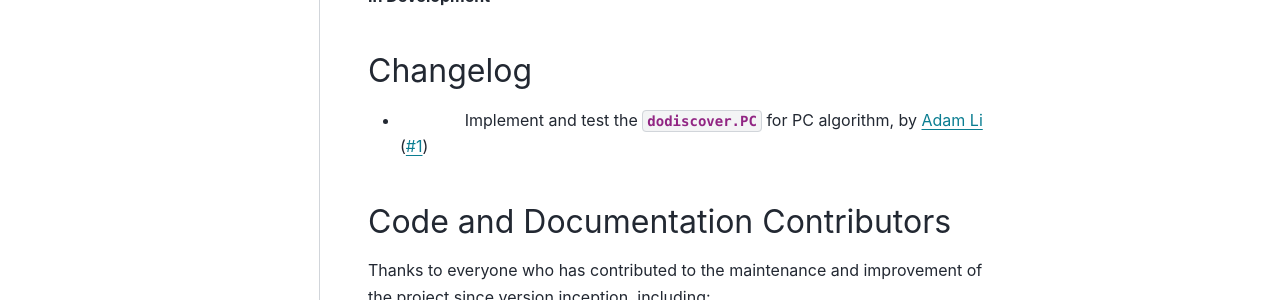
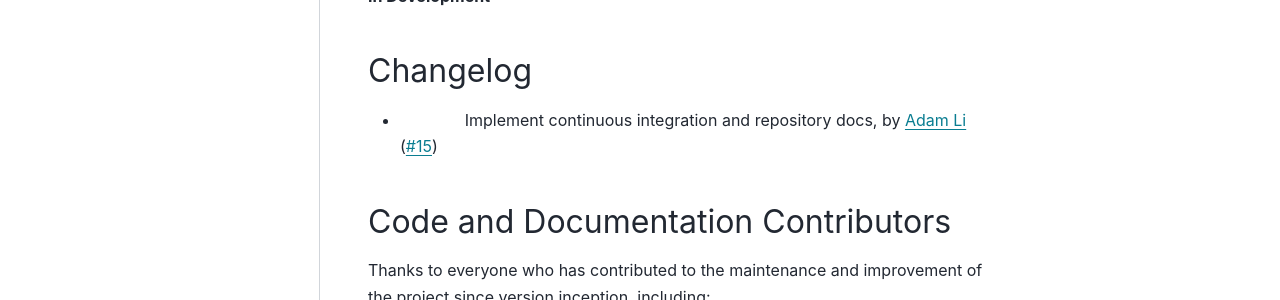
Before and after one commit to py-why/dodiscover, a Sphinx documentation site: the page built from docs/whats_new/v0.1.rst, in a window 1280 px wide. Shown: the part 334-634 px from the top of the page. Built offline with Sphinx 7.4.7 and the PyData theme 0.15.4, drawn with Linux system fonts in a browser that asks for light colours; the version number is read from the project's files by our own code.

Commit message:
Try again?

```diff
--- a/docs/whats_new/v0.1.rst
+++ b/docs/whats_new/v0.1.rst
@@ -26,7 +26,7 @@ Version 0.1
 Changelog
 ---------
 
-- |Feature| Implement and test the :class:`dodiscover.PC` for PC algorithm, by `Adam Li`_ (:pr:`1`)
+- |Feature| Implement continuous integration and repository docs, by `Adam Li`_ (:pr:`15`)
 
 Code and Documentation Contributors
 -----------------------------------
--- a/pyproject.toml
+++ b/pyproject.toml
@@ -29,7 +29,6 @@ importlib-resources = { version = "*", python = "<3.9" }
 # graphs = { git = "https://github.com/py-why/graphs.git" }
 
 [tool.poetry.dev-dependencies]
-matplotlib = "^3.5"
 pytest = "^7.1.2"
 pytest-cov = "^3.0.0"
 mypy = "^0.971"
@@ -42,6 +41,7 @@ bandit = "^1.7.4"
 portray = "^1.7.0"
 semversioner = "^1.1.0"
 pydocstyle = "^6.1.1"
+matplotlib = {version = "^3.5",  optional = true }
 memory_profiler = { version = "*", optional = true }
 numpydoc = { version = "*", optional = true }
 pydata-sphinx-theme = { version = "*", optional = true }
@@ -53,7 +53,6 @@ sphinx-gallery = { version = "*", optional = true }
 sphinx_rtd_theme = { version = "*", optional = true }
 typing-extensions = { version = "*", optional = true }
 pandas = { version = "*", optional = true }
-matplotlib = { version = "*", optional = true }
 graphviz = { version = "*", optional = true }
 dowhy = { version = "*", optional = true }
 
```
Also changed, not shown: 1 other file.
